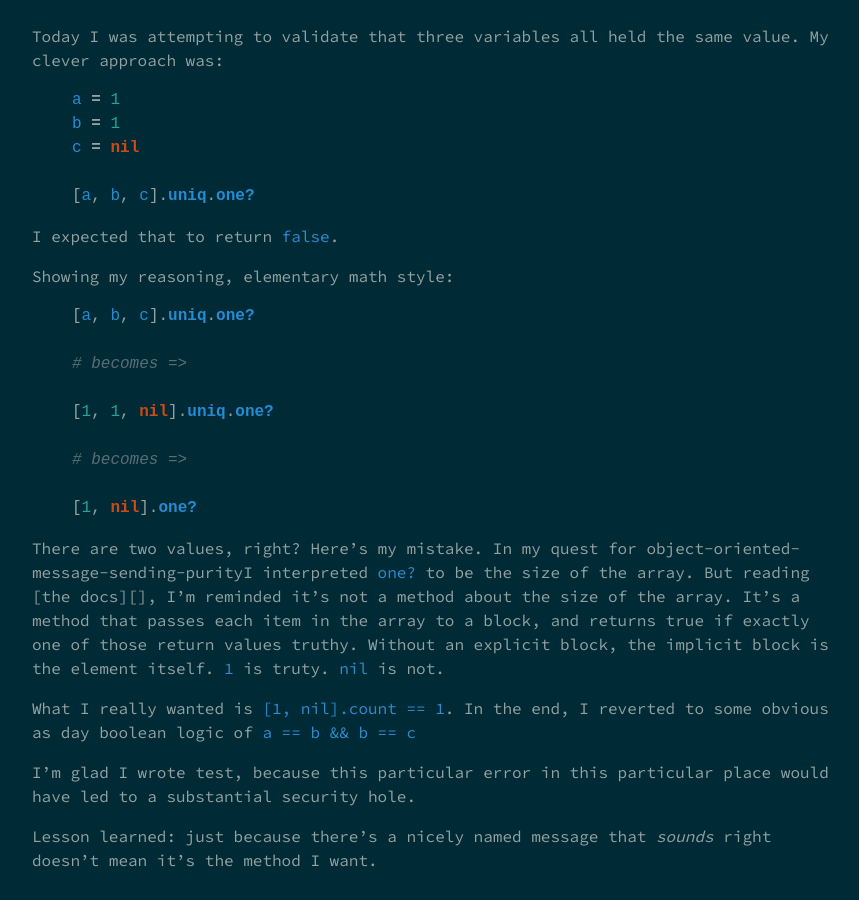
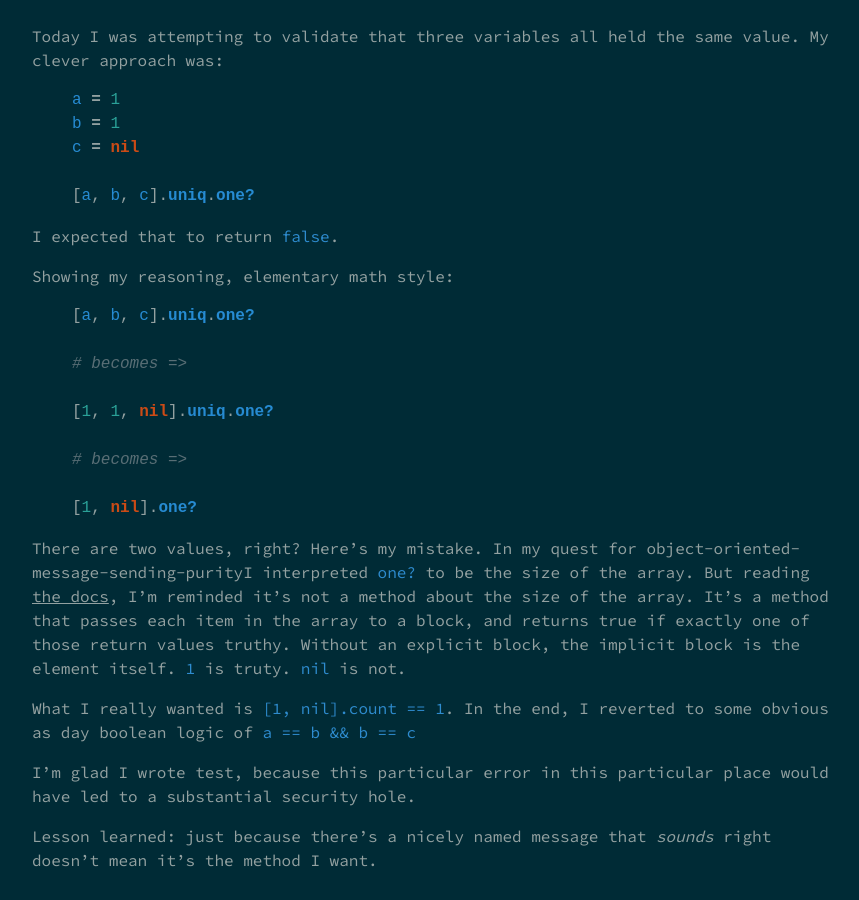
Before and after one commit to danott/today-i-learned, a Jekyll site: the page built from _posts/2018-08-30-today-i-learned.md, in a window 1280 px wide. Shown: the whole page, without its empty margins (208-1067 px from the left). Built offline with Jekyll 4.4.1, drawn with Linux system fonts in a browser that asks for light colours; our own code applies the rules of GitHub Pages for plain Markdown files; some of the changed lines change nothing that is shown.

Commit message:
2018-08-30

```diff
--- a/_posts/2018-08-30-today-i-learned.md
+++ b/_posts/2018-08-30-today-i-learned.md
@@ -39,3 +39,6 @@ In the end, I reverted to some obvious as day boolean logic of `a == b && b == c
 I'm glad I wrote test, because this particular error in this particular place would have led to a substantial security hole.
 
 Lesson learned: just because there's a nicely named message that _sounds_ right doesn't mean it's the method I want.
+
+
+[the docs]: https://ruby-doc.org/core-2.5.0/Enumerable.html#method-i-one-3F
```
